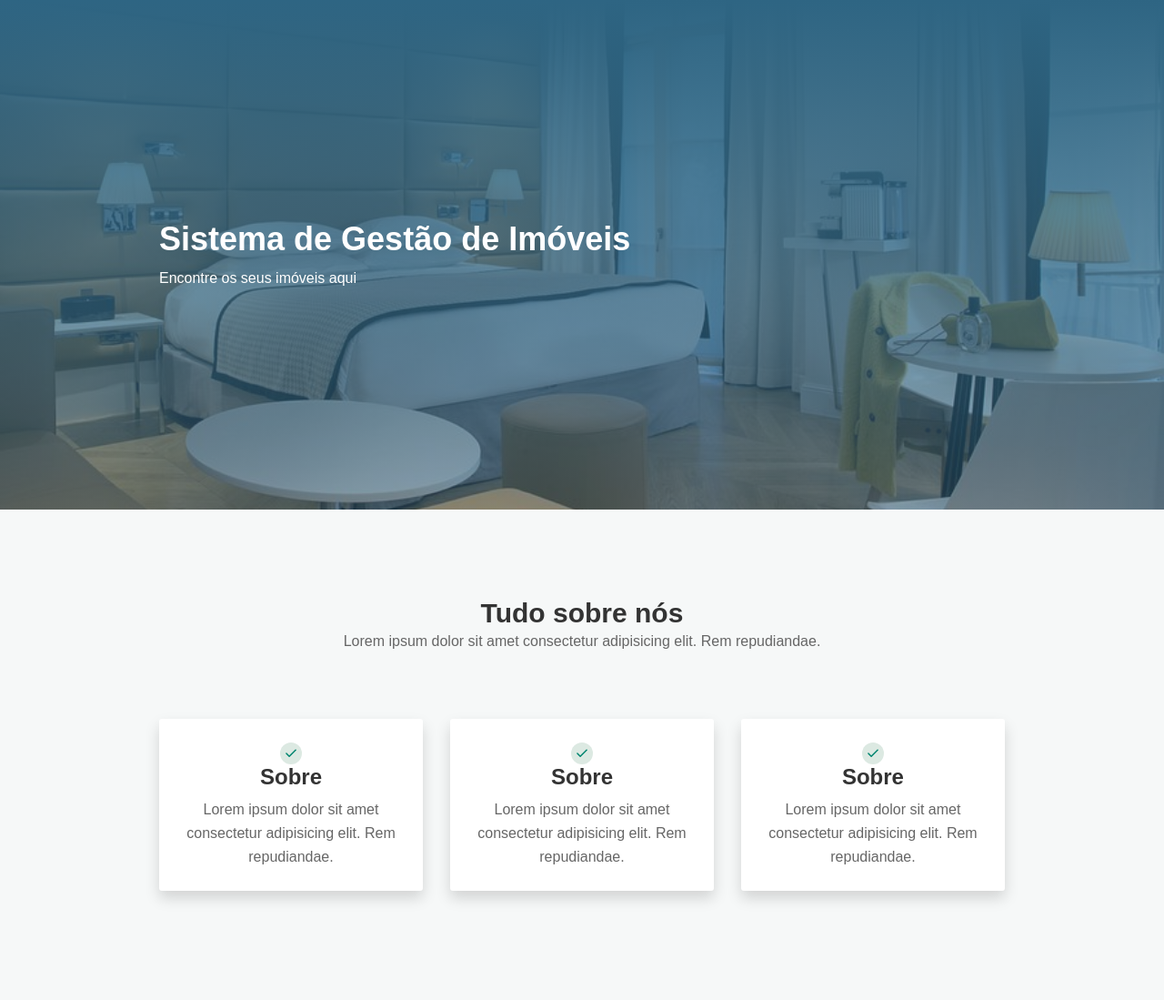
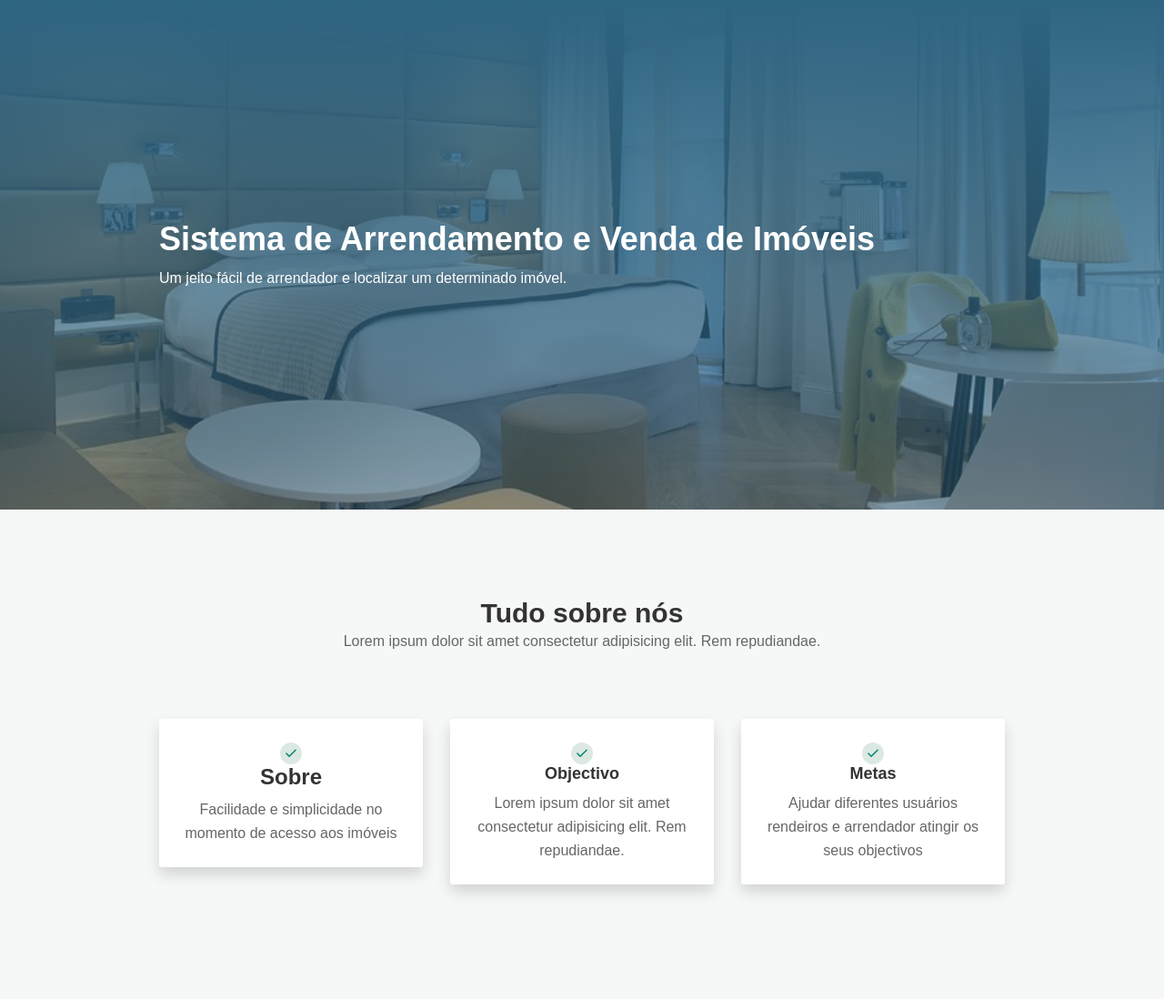
Before and after one commit to PedroMakengo/pap-imoveis, a PHP site: page / in a window 1280 px wide. Shown: the part 76-1175 px from the top of the page at 91% size. Run offline with PHP 8.4, Linux system fonts and the light colour scheme; data comes from the database, SQL or seed files in the repository; some libraries are stand-ins or nearby versions.

Commit message:
Trabalhando no projeto final

```diff
--- a/index.php
+++ b/index.php
@@ -67,8 +67,8 @@
     <section class="fundo-site">
       <div class="container">
         <div class="content">
-          <h1 class="text-white">Sistema de Gestão de Imóveis</h1>
-          <p class="mt-2 text-white">Encontre os seus imóveis aqui</p>
+          <h1 class="text-white">Sistema de Arrendamento e Venda de Imóveis</h1>
+          <p class="mt-2 text-white">Um jeito fácil de arrendador e localizar um determinado imóvel.</p>
         </div>
       </div>
     </section>
@@ -106,8 +106,7 @@
               </div>
               <h3>Sobre</h3>
               <p class="mt-2">
-                Lorem ipsum dolor sit amet consectetur adipisicing elit. Rem
-                repudiandae.
+                Facilidade e simplicidade no momento de acesso aos imóveis
               </p>
             </div>
           </div>
@@ -132,7 +131,7 @@
                   />
                 </svg>
               </div>
-              <h3>Sobre</h3>
+              <h4>Objectivo</h4>
               <p class="mt-2">
                 Lorem ipsum dolor sit amet consectetur adipisicing elit. Rem
                 repudiandae.
@@ -160,10 +159,9 @@
                   />
                 </svg>
               </div>
-              <h3>Sobre</h3>
+              <h4>Metas</h4>
               <p class="mt-2">
-                Lorem ipsum dolor sit amet consectetur adipisicing elit. Rem
-                repudiandae.
+               Ajudar diferentes usuários rendeiros e arrendador atingir os seus objectivos
               </p>
             </div>
           </div>
```
